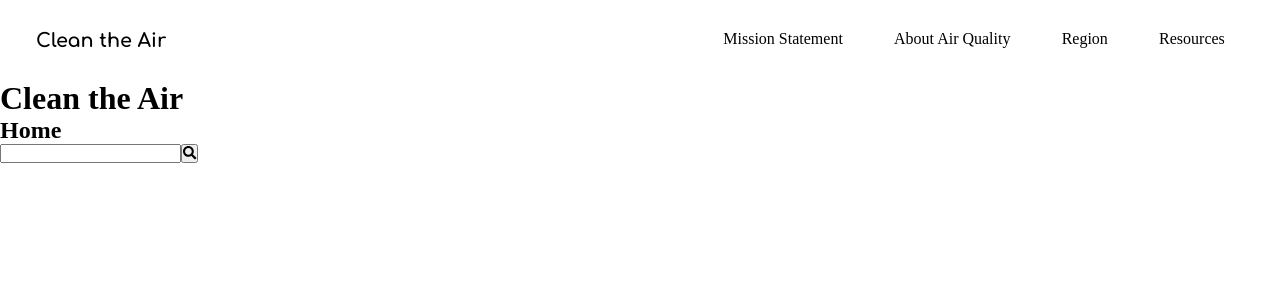
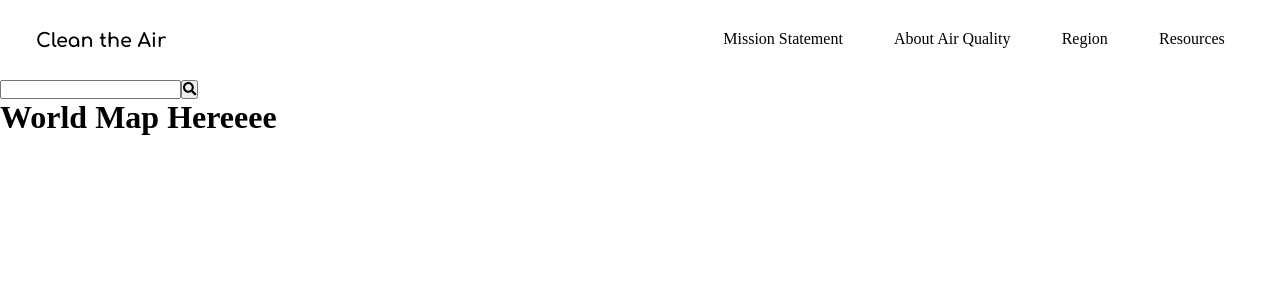
Before and after one commit to rmcguire6/v30-geckos-team-04, a React (Create React App) app: page / in a window 1280 px wide. Shown: the top 300 px of the page. Built offline with nearby package versions, Linux system fonts and the light colour scheme.

Commit message:
task: Add world map component

```diff
--- a/src/@modules/home/Home.js
+++ b/src/@modules/home/Home.js
@@ -1,12 +1,12 @@
 import React from 'react-dom';
-import SearchBar from '../search/SearchBar'
+import SearchBar from '../search/SearchBar';
+import WorldMap from '../world-map/WorldMap';
 
 const Home = () => {
   return (
     <div>
-      <h1>Clean the Air</h1>
-      <h2>Home</h2>
       <SearchBar />
+      <WorldMap />
     </div>
   );
 };
--- /dev/null
+++ b/src/@modules/world-map/WorldMap.js
@@ -0,0 +1,11 @@
+import React from 'react-dom';
+
+const WorldMap = () => {
+  return (
+    <div>
+      <h1>World Map Hereeee</h1>
+    </div>
+  );
+};
+
+export default WorldMap;
```
